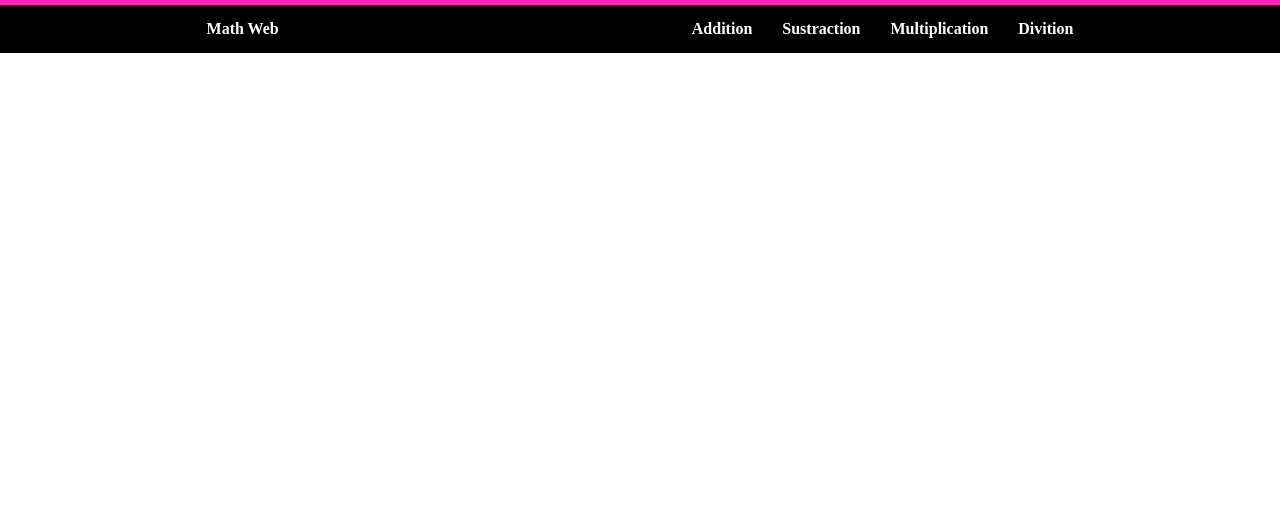
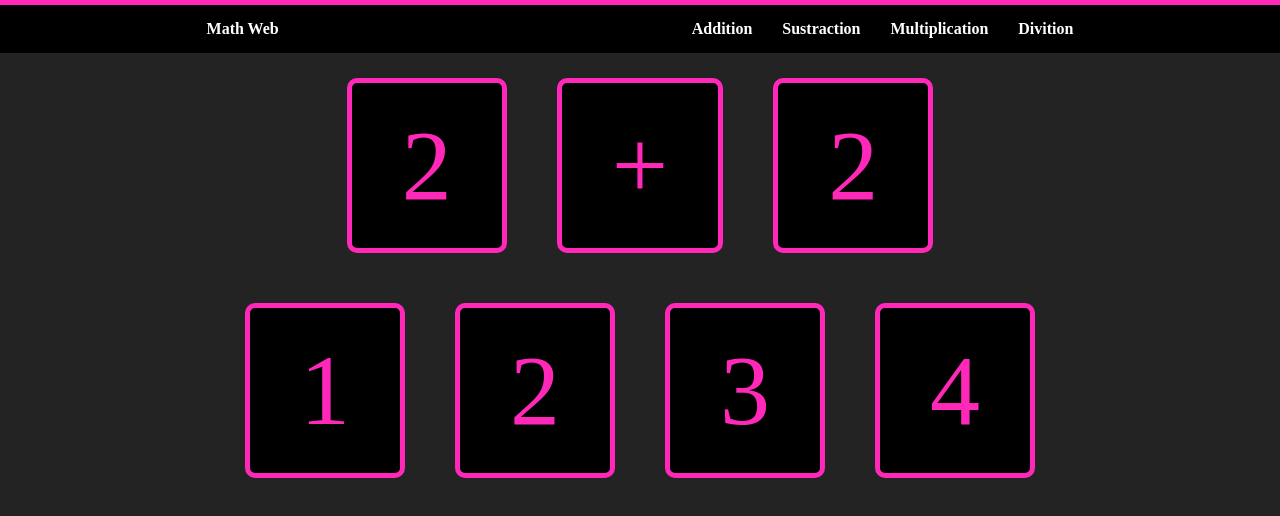
Before and after one commit to iSkylake/Math-Web, a plain HTML site: page index.html in a window 1280 px wide. Drawn offline with Linux system fonts and the light colour scheme.

Commit message:
Add content

```diff
--- a/css/style.css
+++ b/css/style.css
@@ -1,6 +1,11 @@
 *{
 	margin: 0;
 	padding: 0;
+}
+
+body{
+	background-color: #232323;
+	color: #ff28b9;
 }
 
 li{
@@ -33,3 +38,37 @@ nav div ul li{
 nav div ul li:hover{
 	background-color: #ff28b9;
 }
+
+/*#content{
+	display: flex;
+}*/
+
+#operation{
+	display: flex;
+	justify-content: center;
+	width: 100%;
+}
+
+#operation p{
+	border: 5px solid #ff28b9;
+	border-radius: 10px;
+	font-size: 100px;
+	padding: 25px 50px;
+	background-color: #000;
+	margin: 25px;
+}
+
+#answer-container{
+	display: flex;
+	justify-content: center;
+	width: 100%;
+}
+
+.answer{
+	border: 5px solid #ff28b9;
+	border-radius: 10px;
+	font-size: 100px;
+	padding: 25px 50px;
+	background-color: #000;
+	margin: 25px;
+}
--- a/index.html
+++ b/index.html
@@ -5,6 +5,7 @@
 	<link rel="stylesheet" type="text/css" href="css/style.css">
 </head>
 <body>
+	<!-- Navbar -->
 	<nav class='navbar'>
 		<div id='brand'>
 			<p>Math Web</p>
@@ -18,5 +19,21 @@
 			</ul>
 		</div>
 	</nav>
+
+	<!-- Operation -->
+	<div id='operation'>
+		<p id='op1'>2</p>
+		<p id='op-type'>+</p>
+		<p id='op2'>2</p>
+	</div>
+
+	<div id='answer-container'>
+		<p onclick="verify()" class='answer'>1</p>
+		<p class='answer'>2</p>
+		<p class='answer'>3</p>
+		<p class='answer'>4</p>
+	</div>
+
+	<script type="text/javascript" src="javascript/main.js"></script>
 </body>
 </html>
--- a/javascript/main.js
+++ b/javascript/main.js
@@ -0,0 +1,10 @@
+var op1 = document.getElementById('op1');
+var op2 = document.getElementById('op2');
+var opType = document.getElementById('op-type');
+var answer = document.getElementsByClassName('answer');
+
+function verify(){
+	console.log(answer[0].innerHTML);
+}
+
+// verify();
```
